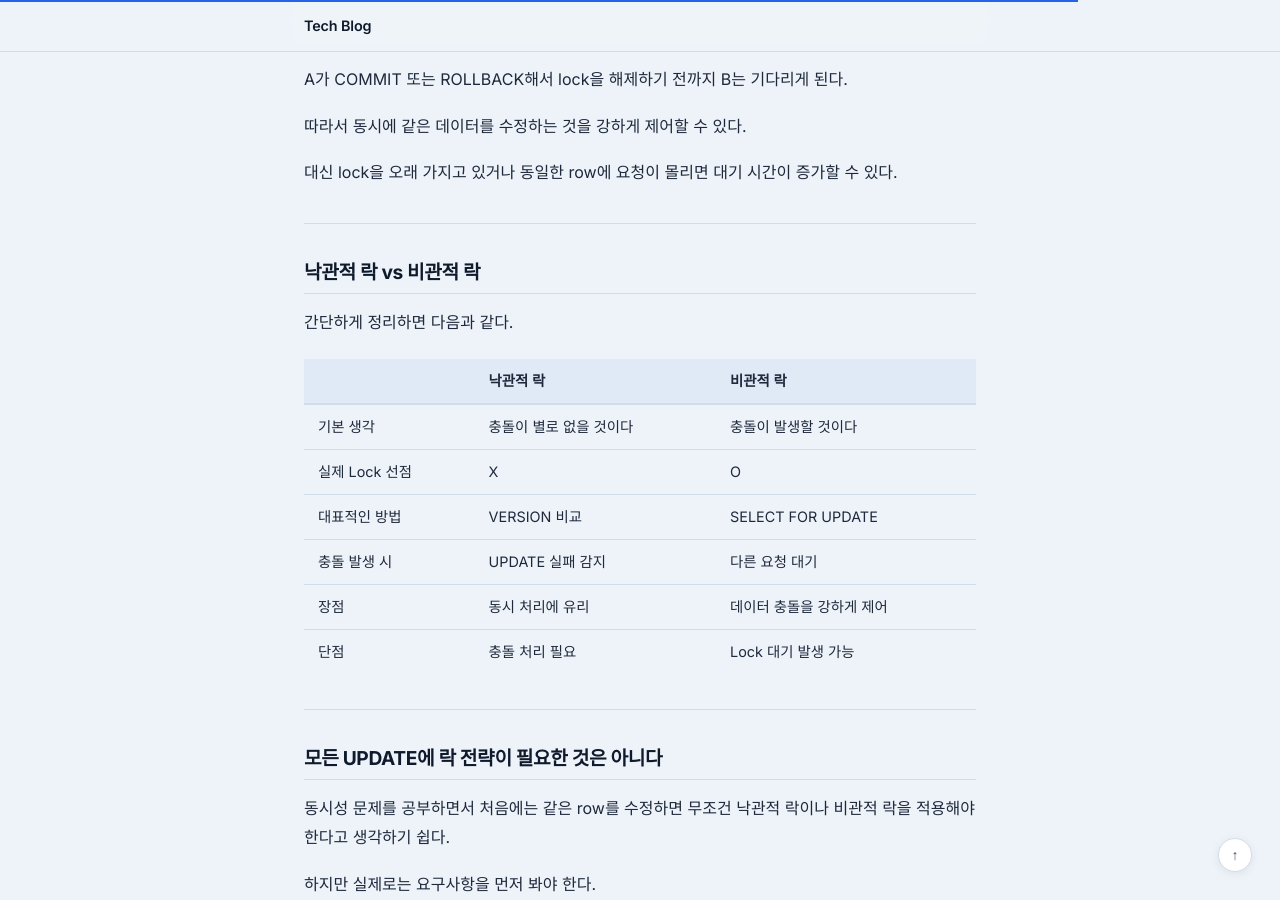
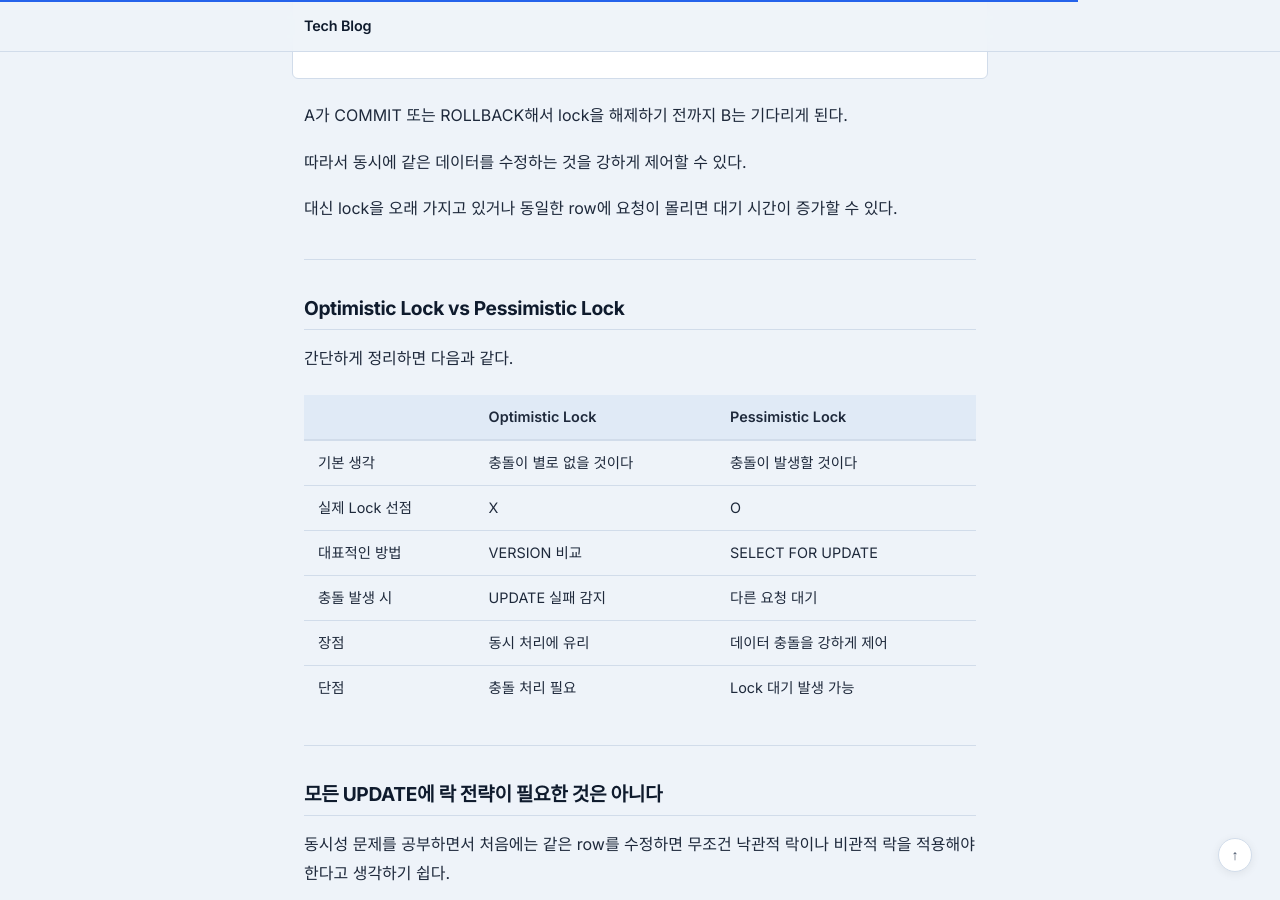
Before and after one commit to jw3418/jw3418.github.io, a Jekyll site: the page built from _posts/2026-08-12-optimistic-pessimistic-lock.md, in a window 1280 px wide and 900 px high, scrolled down 6497 px. Built offline with Jekyll 4.4.1, drawn with Linux system fonts in a browser that asks for light colours; some of the changed text lies outside the part shown.

Commit message:
Update title and headings to use English terms

```diff
--- a/_posts/2026-08-12-optimistic-pessimistic-lock.md
+++ b/_posts/2026-08-12-optimistic-pessimistic-lock.md
@@ -1,11 +1,11 @@
 ---
 layout: post
-title: "UPDATE 동시성 문제와 낙관적 락, 비관적 락"
+title: "UPDATE 동시성 문제와 Optimistic Lock, Pessimistic Lock"
 date: 2026-08-12
 categories: [Database & Concurrency]
 ---
 
-# UPDATE 동시성 문제와 낙관적 락, 비관적 락
+# UPDATE 동시성 문제와 Optimistic Lock, Pessimistic Lock
 
 DB에서 같은 row를 동시에 수정하면 어떻게 될까?
 
@@ -271,11 +271,11 @@
 
 ---
 
-## 낙관적 락 vs 비관적 락
+## Optimistic Lock vs Pessimistic Lock
 
 간단하게 정리하면 다음과 같다.
 
-| | 낙관적 락 | 비관적 락 |
+| | Optimistic Lock | Pessimistic Lock |
 |---|---|---|
 | 기본 생각 | 충돌이 별로 없을 것이다 | 충돌이 발생할 것이다 |
 | 실제 Lock 선점 | X | O |
```
